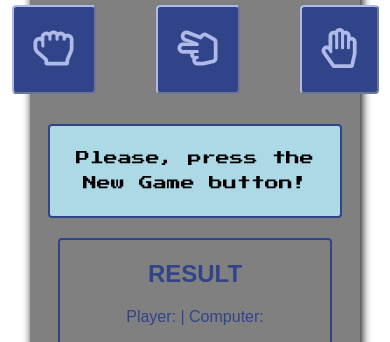
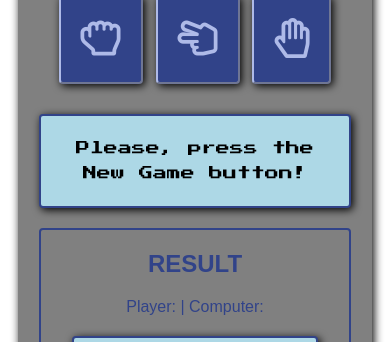
Before and after one commit to AnnaSzmyga/Rock-Scissors-Paper-Game, a website: page index.html in a window 390 px wide. Shown: the part 152-494 px from the top of the page. Drawn offline with Linux system fonts and the light colour scheme; a web font is replaced by a local one.

Commit message:
Add styles for mobile view

```diff
--- a/index.html
+++ b/index.html
@@ -3,6 +3,7 @@
 
 <head>
   	<meta charset="UTF-8">
+  	<meta name="viewport" content="width=device-width, initial-scale=1.0">
   	<title>Rock Scissors Paper Game</title>
   	<link rel="stylesheet" href="https://use.fontawesome.com/releases/v5.7.1/css/all.css" integrity="sha384-fnmOCqbTlWIlj8LyTjo7mOUStjsKC4pOpQbqyi7RrhN7udi9RwhKkMHpvLbHG9Sr" crossorigin="anonymous">
   	<link href="https://fonts.googleapis.com/css?family=Electrolize|Press+Start+2P" rel="stylesheet">
--- a/sass/style.scss
+++ b/sass/style.scss
@@ -1,6 +1,9 @@
+* {
+  box-sizing: border-box;
+}
 body {
   text-align: center;
-  padding: 20px;
+  padding: 10px;
   font-family: 'Electrolize', sans-serif;
 }
 button {
@@ -18,6 +21,7 @@ button {
   outline: 0!important;
   margin: 30px;
   margin-top: 0;
+  box-shadow: 2px 2px 8px black;
   &:hover {
     color: #fff;
   }
@@ -49,6 +53,7 @@ button {
     border: 2px solid #314389;
     border-radius: 4px;
     background-color: lightblue;
+    box-shadow: 2px 2px 8px black;
   }
   .result-wrapper {
     width: 60%;
@@ -68,6 +73,7 @@ button {
       border: 2px solid #314389;
       border-radius: 4px;
       color: black;
+      box-shadow: 2px 2px 8px black;
     }
   }
 }
@@ -138,15 +144,20 @@ button {
 
 @media (max-width: 991px) {
   .game-wrapper {
-    width: 90%;
+    width: 100%;
+
+    button {
+      margin-left: 2%;
+      margin-right: 2%;
+    }
     #output {
-      width: 90%;
+      width: 96%;
     }
     .result-wrapper {
-      width: 90%;
+      width: 96%;
     }
   }
   .modal {
-    width: 90%;
+    width: 96%;
   }
 }
```
Also changed, not shown: css/style.css, 1 other file.
